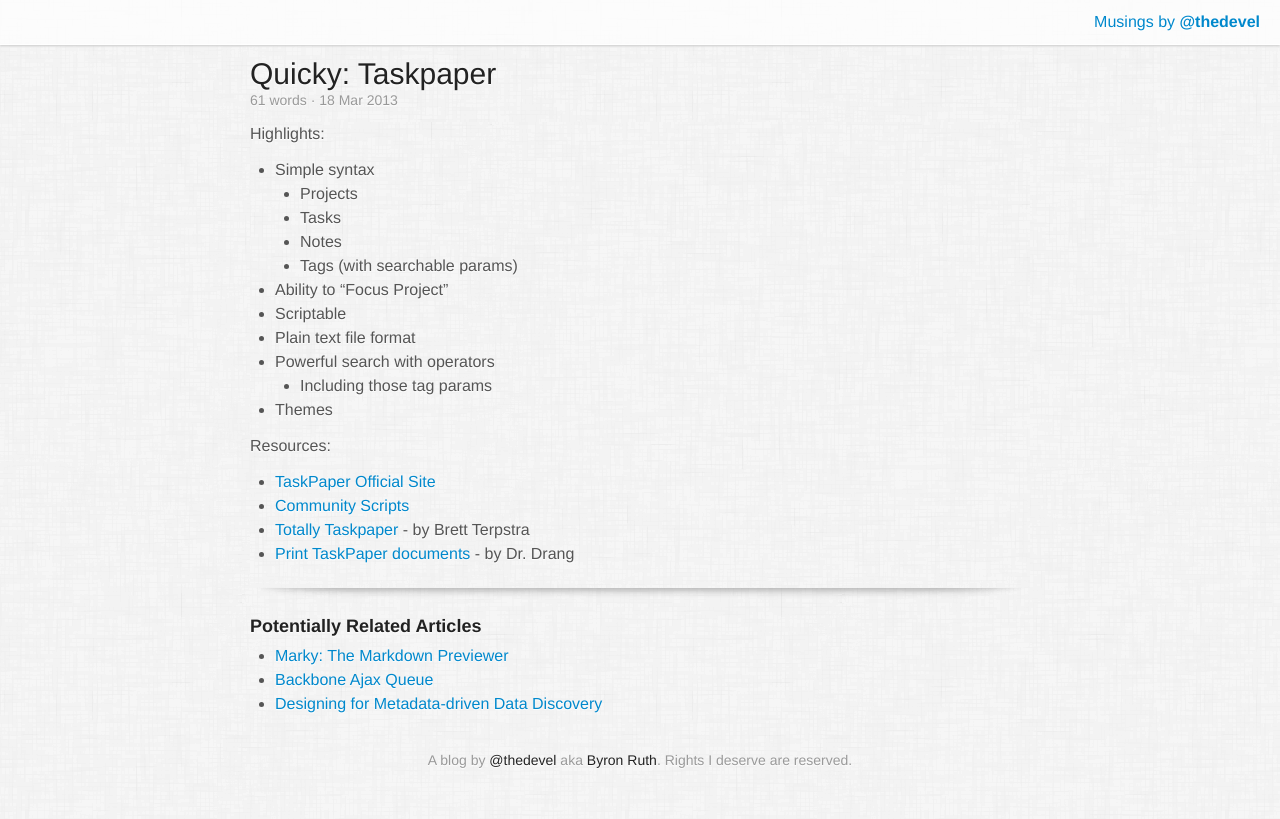
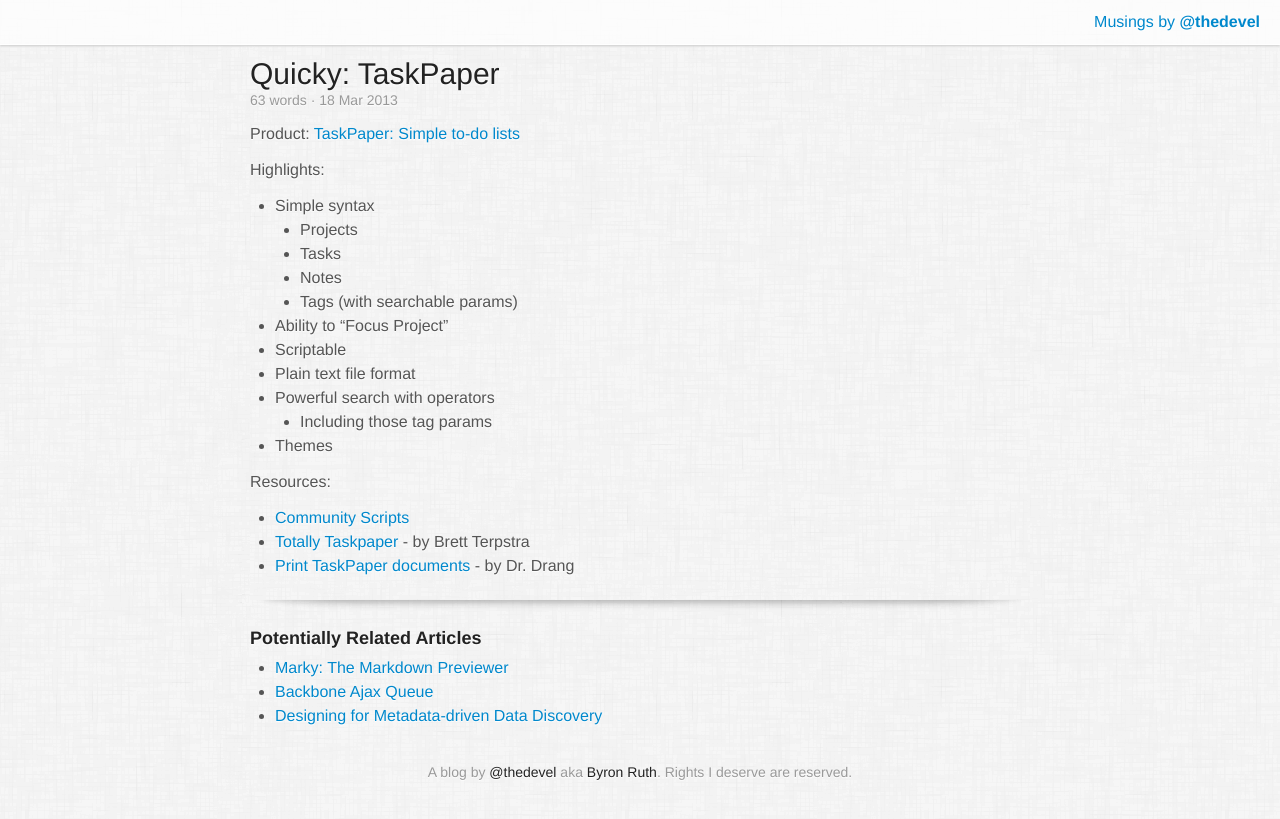
Before and after one commit to bruth/devel.io, a Jekyll site: the page built from _posts/2013-03-18-taskpaper.md, in a window 1280 px wide. Shown: the top 819 px of the page. Built offline with Jekyll 4.4.1, drawn with Linux system fonts in a browser that asks for light colours; some web fonts are replaced; Markdown is read by kramdown in place of the engine named in the settings.

Commit message:
Fix caps, move official link to top

```diff
--- a/_posts/2013-03-18-taskpaper.md
+++ b/_posts/2013-03-18-taskpaper.md
@@ -1,7 +1,9 @@
 ---
-title: "Quicky: Taskpaper"
+title: "Quicky: TaskPaper"
 layout: post
 ---
+
+Product: [TaskPaper: Simple to-do lists](http://www.hogbaysoftware.com/products/taskpaper)
 
 Highlights:
 
@@ -19,7 +21,6 @@
 
 Resources:
 
-- [TaskPaper Official Site](http://www.hogbaysoftware.com/products/taskpaper)
 - [Community Scripts](http://www.hogbaysoftware.com/wiki/TaskPaperAppleScripts)
 - [Totally Taskpaper](http://brettterpstra.com/2011/09/14/totally-taskpaper/) - by Brett Terpstra
 - [Print TaskPaper documents](https://github.com/drdrang/tp-planner) - by Dr. Drang
```
